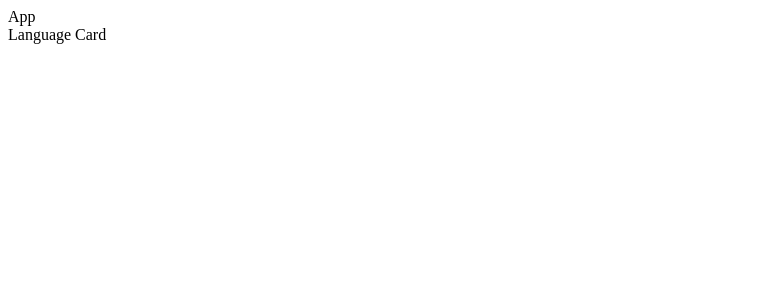
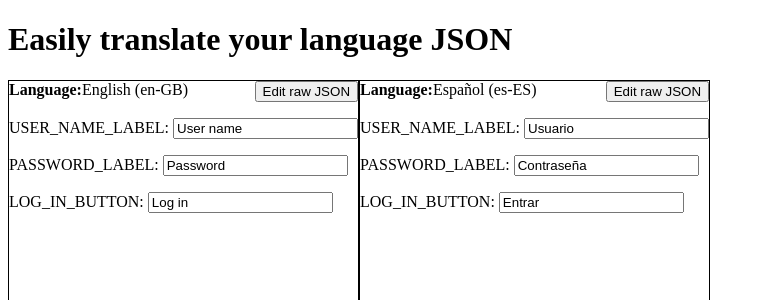
Before and after one commit to RosanaRufer/easy-translate, a React (Create React App) app: page / in a window 1280 px wide. Shown: the top 300 px of the page, without its empty margins (0-765 px from the left). Built offline with nearby package versions, Linux system fonts and the light colour scheme.

Commit message:
Save progress

```diff
--- a/public/index.html
+++ b/public/index.html
@@ -3,6 +3,7 @@
   <head>
     <meta charset="utf-8">
     <meta name="viewport" content="width=device-width, initial-scale=1">
+    <link rel="icon" href="favicon.ico">
     <title>Easy Translate</title>
   </head>
   <body>
--- a/src/components/App.js
+++ b/src/components/App.js
@@ -1,17 +1,45 @@
 import React from 'react';
 import LanguageCard from './LanguageCard';
+import LanguageCardSet from './LanguageCardSet';
 
 
 class App extends React.Component {
+
+  state = {
+    languageCardSet: {}
+  }
+
   constructor() {
     super();
   }
 
+  componentWillMount() {
+    // Create dummy data:
+    let english = {
+      isMainLanguage: true,
+      languageName: "English (en-GB)",
+      messages: { USER_NAME_LABEL: "User name", PASSWORD_LABEL: "Password", LOG_IN_BUTTON: "Log in"},
+
+    };
+    let spanish = {
+      isMainLanguage: false,
+      languageName: "Español (es-ES)",
+      messages: { USER_NAME_LABEL: "Usuario", PASSWORD_LABEL: "Contraseña", LOG_IN_BUTTON: "Entrar"},
+
+    }
+    let languageCardSet = [];
+    languageCardSet.push(english);
+    languageCardSet.push(spanish);
+
+    this.setState({languageCardSet});
+  }
+
+
   render() {
     return (
       <div>
-            <div>App</div>
-            <LanguageCard></LanguageCard>
+            <h1>Easily translate your language JSON</h1>
+            <LanguageCardSet languageCardSet={this.state.languageCardSet}/>
       </div>
     )
   }
--- a/src/components/LanguageCard.js
+++ b/src/components/LanguageCard.js
@@ -1,10 +1,53 @@
 import React from 'react';
+import Messages from './Messages';
+import RawJSON from './RawJSON';
 
 class LanguageCard extends React.Component {
 
+  state = {
+    showRaw: false
+  }
+
+  constructor() {
+    super();
+    this.toggleRaw = this.toggleRaw.bind(this);
+  }
+
+  toggleRaw(){
+  	this.setState({showRaw: !this.state.showRaw});
+  }
+
   render() {
+  	let content;
+  	if(this.state.showRaw){
+  		content = <RawJSON messages={this.props.card.messages}/>
+
+  	} else {
+  		content = <Messages messages={this.props.card.messages}/>
+  	}
+
+
     return (
-      <div>Language Card</div>
+      <div className="language-card">
+      	<div className="language-card-header">
+      		<span>
+      	    <span className="language-card-header-label">
+      				Language:
+      			</span>
+      			<span className="language-card-header-language">
+      				{this.props.card.languageName}
+      			</span>
+      		</span>
+      		<button className="language-card-header-raw-json"
+      		        onClick={this.toggleRaw}>
+      			Edit raw JSON
+      		</button>
+      	</div>
+
+      	<div className="language-card-body">
+      		{content}
+      	</div>
+      </div>
     )
   }
 }
--- /dev/null
+++ b/src/components/LanguageCardSet.js
@@ -0,0 +1,26 @@
+import React from 'react';
+import LanguageCard from './LanguageCard';
+
+class LanguageCardSet extends React.Component {
+
+  constructor(){
+  	super();
+  	this.readerCard = this.renderCard.bind(this);
+  }
+
+  renderCard(card, key){
+  	return(
+  		<LanguageCard key={key} card={card}/>
+  	)
+  }
+
+  render() {
+    return (
+      <div className="language-card-set">
+      	{this.props.languageCardSet.map( (card, key) => this.renderCard(card, key))}
+      </div>
+    )
+  }
+}
+
+export default LanguageCardSet;
--- /dev/null
+++ b/src/components/Messages.js
@@ -0,0 +1,19 @@
+import React from 'react';
+
+class Messages extends React.Component {
+
+  render() {
+    return (
+      <div>
+        {
+          Object.keys(this.props.messages)
+          .map( (key, index)=>
+            <p key={index}>{key}: <input value={this.props.messages[key]}/></p>
+          )
+        }
+      </div>
+    )
+  }
+}
+
+export default Messages;
--- /dev/null
+++ b/src/components/RawJSON.js
@@ -0,0 +1,14 @@
+import React from 'react';
+
+class Messages extends React.Component {
+
+  render() {
+    return (
+     <textarea className="raw-json">
+     	{JSON.stringify(this.props.messages, null, 2) }
+     </textarea>
+    )
+  }
+}
+
+export default Messages;
--- a/src/css/style.css
+++ b/src/css/style.css
@@ -0,0 +1,35 @@
+
+/*Language card set*/
+.language-card-set{
+	display: flex;
+}
+
+/*Language card*/
+.language-card{
+	min-width: 200px;
+	min-height: 400px;
+	max-width: 400px;
+	border: 1px solid black;
+	display: flex;
+	flex-direction: column;
+}
+.language-card-header{
+	display: flex;
+	justify-content: space-between;
+}
+.language-card-header-label{
+	font-weight: bold;
+}
+.language-card-header-button{
+
+}
+.language-card-body{
+	flex-grow:4;
+	display: flex;
+}
+
+/*RawJSON*/
+
+.raw-json{
+	flex-grow:4;
+}
```
Also changed, not shown: 1 other file (tests, documents, lock files or other folders).
